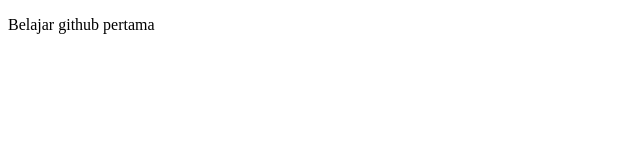
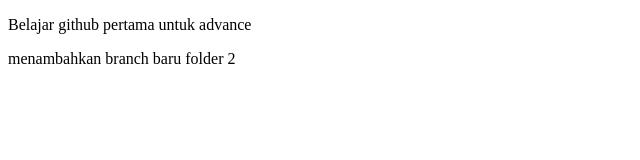
Before and after one commit to ikomangdarsa/nuse-sental-coding-resolusi, a plain HTML site: page index.html in a window 1280 px wide. Shown: the whole page, without its empty margins (0-640 px from the left). Drawn offline with Linux system fonts and the light colour scheme.

Commit message:
edit dan menambhakan paragraf baru

```diff
--- a/index.html
+++ b/index.html
@@ -6,6 +6,7 @@
     <title>belajar github </title>
 </head>
 <body>
-    <p>Belajar github pertama</p>
+    <p>Belajar github pertama untuk advance</p>
+    <p>menambahkan branch baru folder 2</p>
 </body>
 </html>
```
